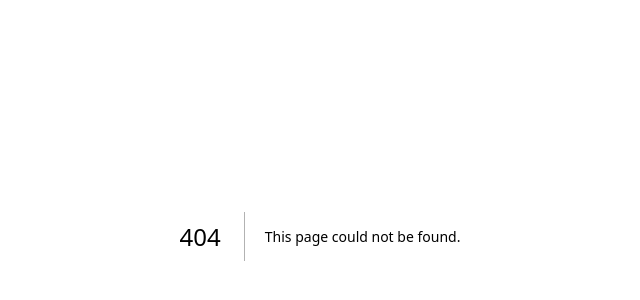
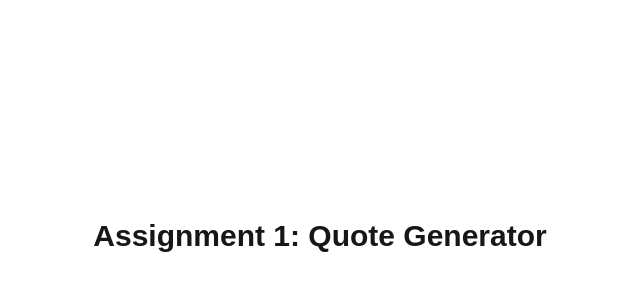
Before and after one commit to noorilyas/Nexium_Noorulain_Assign1, a Next.js app: page /internship/assignment-1 in a window 1280 px wide. Before the commit this address had no page. Shown: the part 164-464 px from the top of the page, without its empty margins (320-960 px from the left). Built offline with nearby package versions, Linux system fonts and the light colour scheme.

Commit message:
feat: created QuoteForm and quotes file structure

```diff
--- /dev/null
+++ b/src/app/internship/assignment-1/page.js
@@ -0,0 +1,7 @@
+export default function QuotePage() {
+  return (
+    <div className="min-h-screen flex items-center justify-center p-10">
+      <h1 className="text-3xl font-bold">Assignment 1: Quote Generator</h1>
+    </div>
+  );
+}
```
Also changed, not shown: src/app/internship/assignment-1/components/QuoteForm.jsx (added), src/app/internship/assignment-1/data/quotes.js (added).
